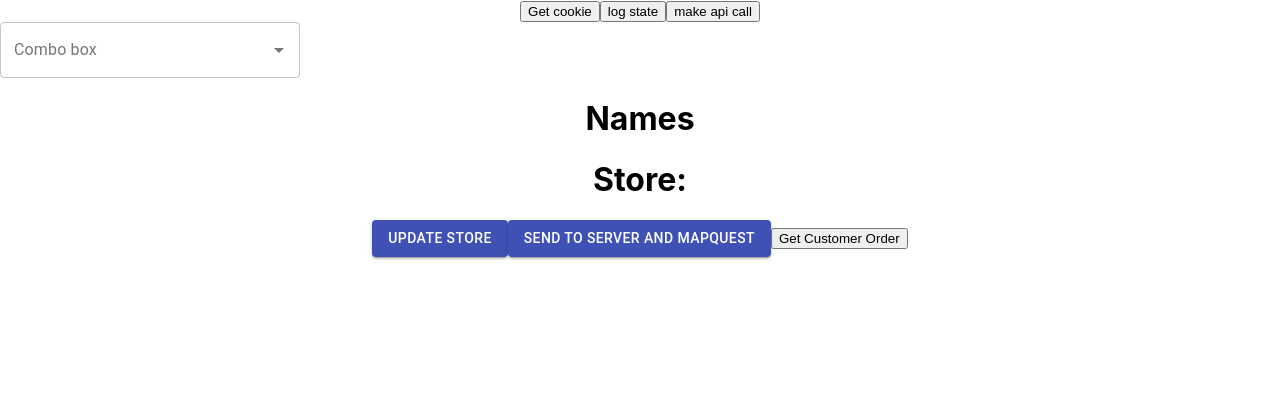
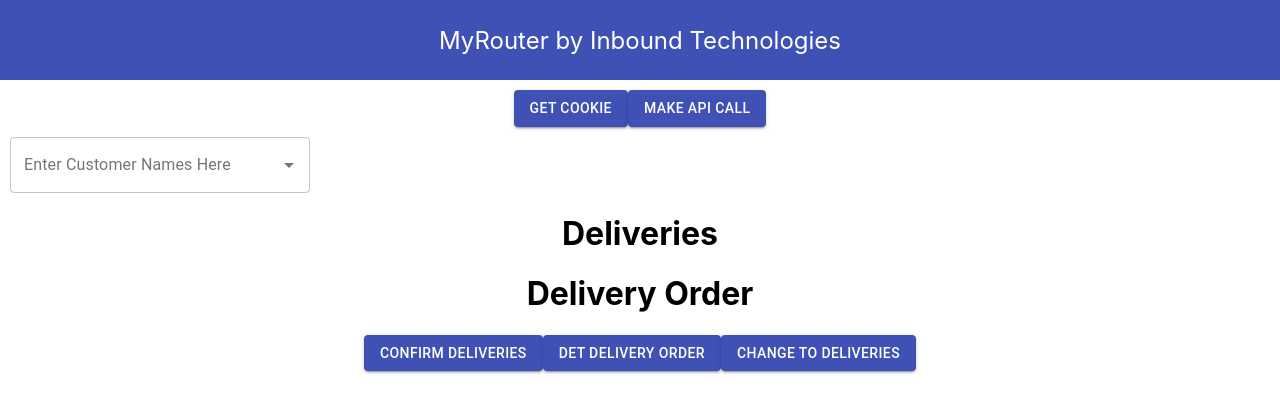
Before and after one commit to cwil423/filter-solutions-front, a React (Create React App) app: page / in a window 1280 px wide. Shown: the top 412 px of the page. Built offline with nearby package versions, Linux system fonts and the light colour scheme.

Commit message:
Redistributed  most of the content of app.js to other components

```diff
--- a/src/App.js
+++ b/src/App.js
@@ -5,80 +5,75 @@
 // import ComboBox from './Containers/CustomerSelector/CustomerSelector';
 import CustomerSelector from './Containers/CustomerSelector/CustomerSelector';
 import { useDispatch, useSelector } from 'react-redux';
+import Header from './Components/UI/Header/Header';
 
 
 
 function App() {
-  const [authToken, setAuthToken] = useState();
-  const [customers, setCustomers] = useState([]);
+  // const [authToken, setAuthToken] = useState();
+  // const [customers, setCustomers] = useState([]);
+  const [selectingCustomers, setSelectingCustomers] = useState(true)
 
   const dispatch = useDispatch();
-  const allCustomers = useSelector(state => state.allCustomers)
-  const masterCustomers = useSelector(state => state.masterCustomers)
   const customerOrder = useSelector(state => state.customerOrder)
 
   useEffect(() => {
     console.log('app rendered')
   });
 
-
-  const cookieHandler = () => {
-    Axios.get('http://localhost:4000')
-      .then(() => {
-        const value = `; ${document.cookie}`;
-        const parts = value.split(`; ${'secondcookie'}=`);
-        if (parts.length === 2) setAuthToken({
-          token: parts.pop().split(';').shift()
-        });
-      })
+  const customersSelectedHandler = () => {
+    setSelectingCustomers(false)
+    console.log('it happened')
   }
 
-  const logStateHandler = () => {
-    console.log(authToken)
-    console.log(customers)
+
+  // const cookieHandler = () => {
+  //   Axios.get('http://localhost:4000')
+  //     .then(() => {
+  //       const value = `; ${document.cookie}`;
+  //       const parts = value.split(`; ${'secondcookie'}=`);
+  //       if (parts.length === 2) setAuthToken({
+  //         token: parts.pop().split(';').shift()
+  //       });
+  //     })
+  // }
+
+  // const logStateHandler = () => {
+  //   console.log(authToken)
+  //   console.log(customers)
+  // }
+
+  // const apiCallHandler = () => {
+  //   let responseData = null
+  //   let customerData = null
+  //   Axios({
+  //     method: 'post',
+  //     url: 'http://localhost:4000/quickbooks',
+  //     data: authToken
+  //   }).then(response => {
+  //     responseData = response.data.Customer
+  //   customerData = responseData.map((cust) => {
+  //     return(
+  //       {
+  //         name: cust.DisplayName,
+  //         address: cust.BillAddr
+  //       }
+  //       )
+  //   })
+  //   setCustomers(customerData)
+  //   dispatch({type: 'ALL_CUSTOMERS', allCustomers: customerData})
+
+  // })}
+
+  let content = <CustomerSelector onSubmit={customersSelectedHandler}/>
+  if (selectingCustomers === false) {
+    content = <Deliveries deliveries={customerOrder}/>
   }
-
-  const apiCallHandler = () => {
-    let responseData = null
-    let customerData = null
-    Axios({
-      method: 'post',
-      url: 'http://localhost:4000/quickbooks',
-      data: authToken
-    }).then(response => {
-      responseData = response.data.Customer
-    customerData = responseData.map((cust) => {
-      return(
-        {
-          name: cust.DisplayName,
-          address: cust.BillAddr
-        }
-        )
-    })
-    setCustomers(customerData)
-    dispatch({type: 'ALL_CUSTOMERS', allCustomers: customerData})
-
-  })}
-
-
 
   return (
     <div className="App">
-      <Deliveries deliveries={customerOrder}/>
-      <button onClick={cookieHandler}>Get cookie</button>
-      <button onClick={logStateHandler}>log state</button>
-      <button onClick={apiCallHandler}>make api call</button>
-      {/* <ComboBox customers={customers}/> */}
-      <CustomerSelector customers={customers}/>
-      <button onClick={() => console.log(customerOrder)}>Get Customer Order</button>
-
-
-
-
-
-
-
-
+      <Header />
+      {content}
     </div>
   );
 }
--- /dev/null
+++ b/src/Components/UI/Header/Header.js
@@ -0,0 +1,12 @@
+import React from 'react';
+import classes from './Header.module.css';
+
+const Header = () => {
+  return (
+    <div className={classes.main}>
+      MyRouter by Inbound Technologies
+    </div>
+   );
+}
+
+export default Header;
--- /dev/null
+++ b/src/Components/UI/Header/Header.module.css
@@ -0,0 +1,10 @@
+.main {
+font-size: x-large;
+color: white;
+background-color: #3f51b5;
+height: 10vh;
+display: flex;
+justify-content: center;
+align-items: center;
+margin-bottom: 10px;
+}
--- /dev/null
+++ b/src/Components/UI/ListDisplay/ListDisplay.js
@@ -0,0 +1,15 @@
+import React from 'react';
+
+const ListDisplay = (props) => {
+  return (
+    <React.Fragment>
+      <h1>{props.title}</h1>
+      <ol>
+      {props.data.map(name => <li key={Math.random()}>{name.name}</li>)}
+      </ol>
+    </React.Fragment>
+
+   );
+}
+
+export default ListDisplay;
--- a/src/Containers/CustomerSelector/CustomerSelector.js
+++ b/src/Containers/CustomerSelector/CustomerSelector.js
@@ -5,11 +5,14 @@
 import { useSelector, useDispatch } from 'react-redux'
 import { Button } from '@material-ui/core';
 import Axios from 'axios'
+import ListDisplay from '../../Components/UI/ListDisplay/ListDisplay';
 
 export default function ComboBox(props) {
   // const [value, setValue] = useState(options[0]);
   // const [inputValue, setInputValue] = useState('')
   const [names, setNames] = useState([])
+  const [authToken, setAuthToken] = useState();
+  const [customers, setCustomers] = useState([]);
 
   const dispatch = useDispatch();
   const customersToBeDeliveredTo = useSelector(state => state.customersToBeDeliveredTo)
@@ -19,9 +22,37 @@
     console.log('customer selector rendered')
   })
 
-  const getStateHandler = () => {
-    console.log(names)
+  const cookieHandler = () => {
+    Axios.get('http://localhost:4000')
+      .then(() => {
+        const value = `; ${document.cookie}`;
+        const parts = value.split(`; ${'secondcookie'}=`);
+        if (parts.length === 2) setAuthToken({
+          token: parts.pop().split(';').shift()
+        });
+      })
   }
+
+  const apiCallHandler = () => {
+    let responseData = null
+    let customerData = null
+    Axios({
+      method: 'post',
+      url: 'http://localhost:4000/quickbooks',
+      data: authToken
+    }).then(response => {
+      responseData = response.data.Customer
+    customerData = responseData.map((cust) => {
+      return(
+        {
+          name: cust.DisplayName,
+          address: cust.BillAddr
+        }
+        )
+    })
+    setCustomers(customerData)
+    dispatch({type: 'ALL_CUSTOMERS', allCustomers: customerData})
+  })}
 
   const updateStoreHandler = () => {
     dispatch({type: 'ADD_CUSTOMER', newNames: names})
@@ -48,11 +79,13 @@
 
   return (
     <React.Fragment>
+    <Button variant='contained' color='primary' onClick={cookieHandler}>Get cookie</Button>
+    <Button variant='contained' color='primary' onClick={apiCallHandler}>make api call</Button>
     <Autocomplete
       id="combo-box-demo"
-      options={props.customers}
+      options={customers}
       getOptionLabel={(option) => option.name}
-      style={{ width: 300 }}
+      style={{ width: 300, margin: 10 }}
       onChange={(event, newValue) => {
         let newNames = names.map(name => name)
         if (newValue != null) {
@@ -60,19 +93,15 @@
           setNames(newNames)
         }
         console.log(newNames)
+      }}
+      renderInput={(params) => <TextField {...params} label="Enter Customer Names Here" variant="outlined" />}
+    />
+    <ListDisplay title={'Deliveries'} data={names} />
+    <ListDisplay title={'Delivery Order'} data={customerOrder} />
+    <Button variant='contained' color='primary' onClick={updateStoreHandler}>Confirm Deliveries</Button>
+    <Button variant='contained' color='primary'  onClick={getMapquestHandler}>Det delivery Order</Button>
 
-
-      }}
-      renderInput={(params) => <TextField {...params} label="Combo box" variant="outlined" />}
-    />
-    <h1 onClick={getStateHandler}>Names</h1>
-    <ol>
-      {names.map(name => <li key={Math.random()}>{name.name}</li>)}
-    </ol>
-    <h1>Store: {customersToBeDeliveredTo.map(name => <li>{name.name}</li>)}</h1>
-    <Button variant='contained' color='primary' onClick={updateStoreHandler}>Update Store</Button>
-    <Button variant='contained' color='primary' onClick={getMapquestHandler}>Send to server and mapquest</Button>
+    <Button variant='contained' color='primary' onClick={props.onSubmit}>Change to Deliveries</Button>
     </React.Fragment>
-
   );
 }
```
